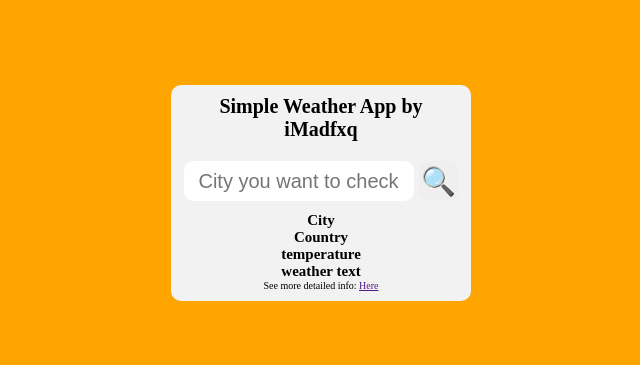
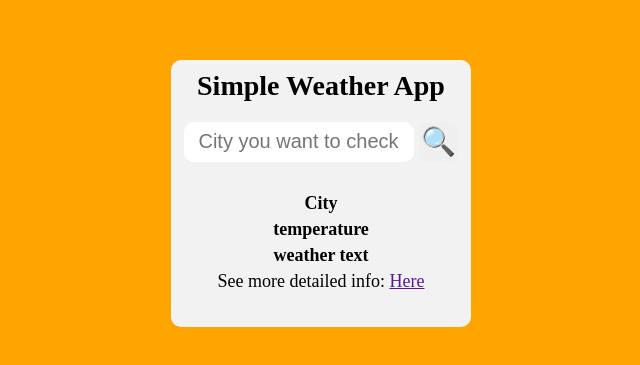
Before and after one commit to iMadfxq/weatherApp, a plain HTML site: page index.html in a window 1280 px wide. Shown: the part 207-572 px from the top of the page, without its empty margins (319-959 px from the left). Drawn offline with Linux system fonts and the light colour scheme.

Commit message:
Keep improving design

```diff
--- a/app.js
+++ b/app.js
@@ -17,11 +17,10 @@ const updateUI = async (data) => {
   const {cityDetails, weather} = data
 
   cardDetails.innerHTML = `
-    <h1>${cityDetails.EnglishName}</h1>
-    <h2>${cityDetails.Country.EnglishName}</h2>
-    <h2>It has a temperature of: ${weather.Temperature.Metric.Value}°C</h2>
+    <h2>${cityDetails.EnglishName}, ${cityDetails.Country.EnglishName}</h2>
+    <h2>${weather.Temperature.Metric.Value}°C</h2>
     <h2>${weather.WeatherText}</h2>
-    <p>See more detailed info: <a href="${weather.Link}">Here</a></p>
+    <p>See more detailed info: <a href="${weather.Link}" target="_blank">Here</a></p>
     `
 
   card.style.display = 'flex'
--- a/index.css
+++ b/index.css
@@ -15,6 +15,9 @@ body {
   flex-direction: column;
   justify-content: center;
   align-items: center;
+}
+h1 {
+  font-size: 2.8rem;
 }
 main {
   width: 300px;
@@ -48,3 +51,14 @@ button {
   border: none;
   border-radius: 10px;
 }
+.card {
+  margin: 20px 0px;
+}
+.card h2 {
+  margin-bottom: 5px;
+  font-size: 1.8rem;
+}
+.card p {
+  margin-bottom: 5px;
+  font-size: 1.8rem;
+}
--- a/index.html
+++ b/index.html
@@ -9,7 +9,7 @@
 </head>
 <body>
   <main>
-    <h1>Simple Weather App by iMadfxq</h1>
+    <h1>Simple Weather App</h1>
     <section class="search">
       <form autocomplete="off">
         <input type="text" placeholder="City you want to check" id="input">
@@ -21,8 +21,7 @@
         <img src="" alt="">
       </div>
       <div class="card--details">
-        <h1>City</h1>
-        <h2>Country</h2>
+        <h2>City</h2>
         <h2>temperature</h2>
         <h2>weather text</h2>
         <p>See more detailed info: <a href="">Here</a></p>
```
